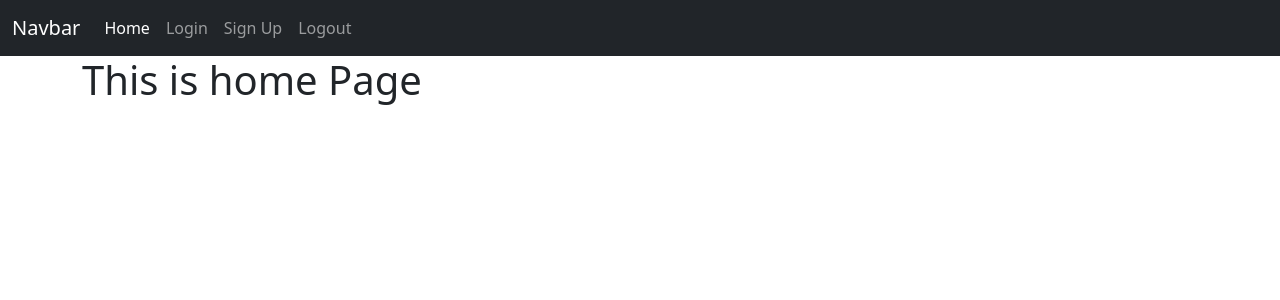
After one commit to by-maisam/WebSite-Using-Flask, a Python web app: template templates/home.html in a window 1280 px wide. The commit adds this page. Shown: the top 300 px of the page. Run offline with Jinja, Linux system fonts and the light colour scheme; the template is opened without the code that fills it, so the values that code supplies are empty.

Commit message:
Added Templates and Rendered

```diff
--- a/auth.py
+++ b/auth.py
@@ -1,12 +1,12 @@
-from flask import Blueprint
+from flask import Blueprint ,render_template
 
 auth = Blueprint('auth',__name__)
 @auth.route('/login')
 def login():
-    return "<p>Login</p>"
+    return render_template("login.html")
 @auth.route('/logout')
 def logout():
     return "<p>Logout</p>"
 @auth.route('/signup')
 def signup():
-    return "<p>signup</p>"
+    return render_template("signup.html")
--- a/templates/base.html
+++ b/templates/base.html
@@ -1,12 +1,71 @@
-<!DOCTYPE html>
+<!doctype html>
 <html lang="en">
-<head>
-    <meta charset="UTF-8">
-    <meta name="viewport" content="width=device-width, initial-scale=1.0">
-    <link rel="stylesheet" href="https://cdn.jsdelivr.net/npm/bootstrap@5.3.3/dist/css/bootstrap.min.css" integrity="sha384-QWTKZyjpPEjISv5WaRU9OFeRpok6YctnYmDr5pNlyT2bRjXh0JMhjY6hW+ALEwIH" crossorigin="anonymous">
-    <title>{%  block title %}{% endblock %}</title>
-</head>
-<body>
+  <head>
+    <meta charset="UTF-8" />
+    <meta name="viewport" content="width=device-width, initial-scale=1.0" />
+    <link
+      rel="stylesheet"
+      href="https://cdn.jsdelivr.net/npm/bootstrap@5.3.3/dist/css/bootstrap.min.css"
+      integrity="sha384-QWTKZyjpPEjISv5WaRU9OFeRpok6YctnYmDr5pNlyT2bRjXh0JMhjY6hW+ALEwIH"
+      crossorigin="anonymous"
+    />
+    <title>{% block title %}Home{% endblock %}</title>
+  </head>
+  <body>
+    <nav class="navbar navbar-expand-lg navbar-dark bg-dark">
+      <div class="container-fluid">
+        <a class="navbar-brand" href="#">Navbar</a>
 
-</body>
+        <button
+          class="navbar-toggler"
+          type="button"
+          data-bs-toggle="collapse"
+          data-bs-target="#navbarNav"
+          aria-controls="navbarNav"
+          aria-expanded="false"
+          aria-label="Toggle navigation"
+        >
+          <span class="navbar-toggler-icon"></span>
+        </button>
+
+        <div class="collapse navbar-collapse" id="navbarNav">
+          <ul class="navbar-nav">
+            <li class="nav-item">
+              <a class="nav-link active" aria-current="page" href="/">Home</a>
+            </li>
+            <li class="nav-item">
+              <a class="nav-link" href="/login">Login</a>
+            </li>
+            <li class="nav-item">
+              <a class="nav-link" href="/signup">Sign Up</a>
+            </li>
+            <li class="nav-item">
+              <a class="nav-link" href="/logout">Logout</a>
+            </li>
+          </ul>
+        </div>
+      </div>
+    </nav>
+    <div class="container">{% block content %}{%endblock%}</div>
+
+    <script
+      src="https://code.jquery.com/jquery-3.7.1.slim.min.js"
+      integrity="sha256-kmHvs0B+OpCW5GVHUNjv9rOmY0IvSIRcf7zGUDTDQM8="
+      crossorigin="anonymous"
+    ></script>
+
+    <script
+      src="https://cdn.jsdelivr.net/npm/bootstrap@5.3.3/dist/js/bootstrap.bundle.min.js"
+      integrity="sha384-YvpcrYf0tY3lHB60NNkmXc5s9fDVZLESaAA55NDzOxhy9GkcIdslK1eN7N6jIeHz"
+      crossorigin="anonymous"
+    ></script>
+
+    <script
+      defer
+      src="https://static.cloudflareinsights.com/beacon.min.js"
+      data-cf-beacon='{"token": "YOUR_CLOUDFLARE_TOKEN_HERE"}'
+    ></script>
+
+    <script src="{{ url_for('static', filename='index.js') }}"></script>
+  </body>
 </html>
--- /dev/null
+++ b/templates/home.html
@@ -0,0 +1,3 @@
+{%extends "base.html"%}{%block title%}Changed{%endblock%} {%block content%}
+<h1>This is home Page</h1>
+{%endblock%}
--- /dev/null
+++ b/templates/login.html
@@ -0,0 +1,3 @@
+{%extends "base.html"%}{%block title%}Changed{%endblock%} {%block content%}
+<h1>This is Login Page</h1>
+{%endblock%}
--- /dev/null
+++ b/templates/signup.html
@@ -0,0 +1,3 @@
+{%extends "base.html"%}{%block title%}Changed{%endblock%} {%block content%}
+<h1>This is Signup Page</h1>
+{%endblock%}
```
Also changed, not shown: static/index.js (added).
